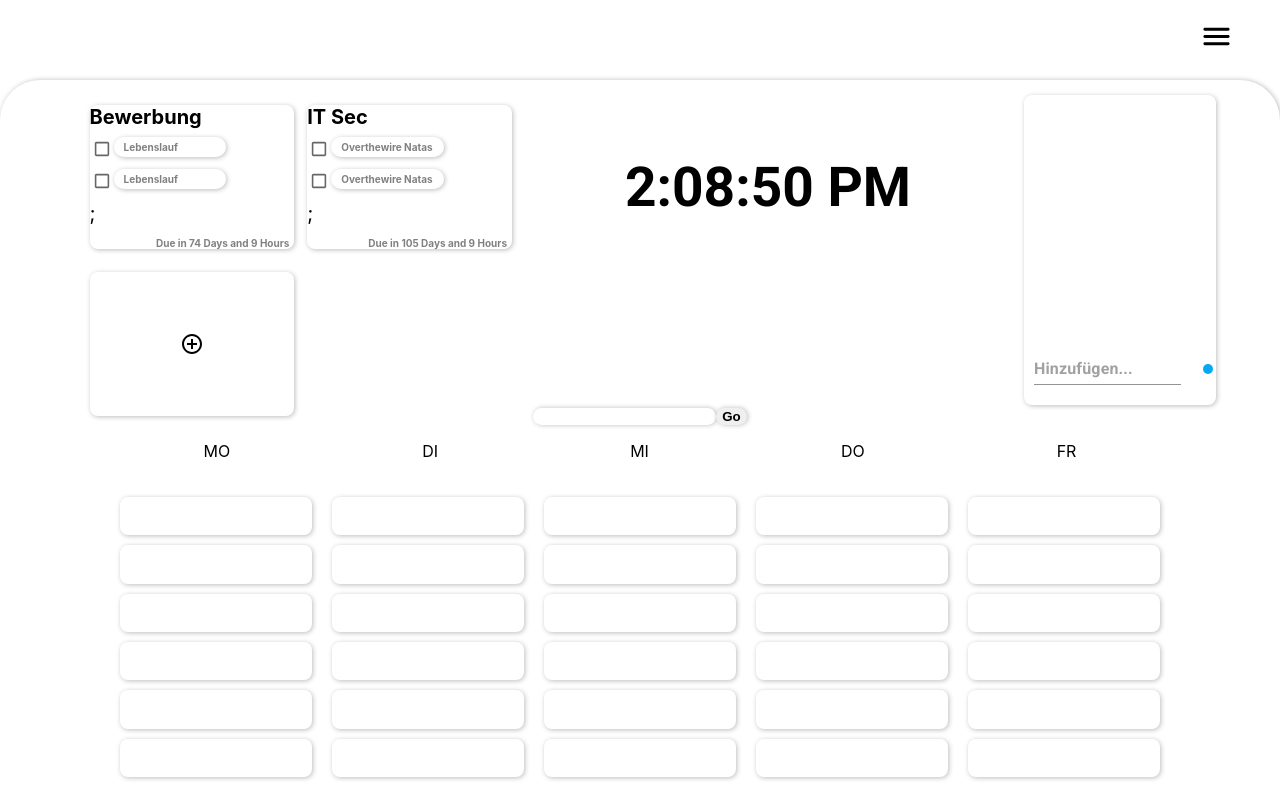
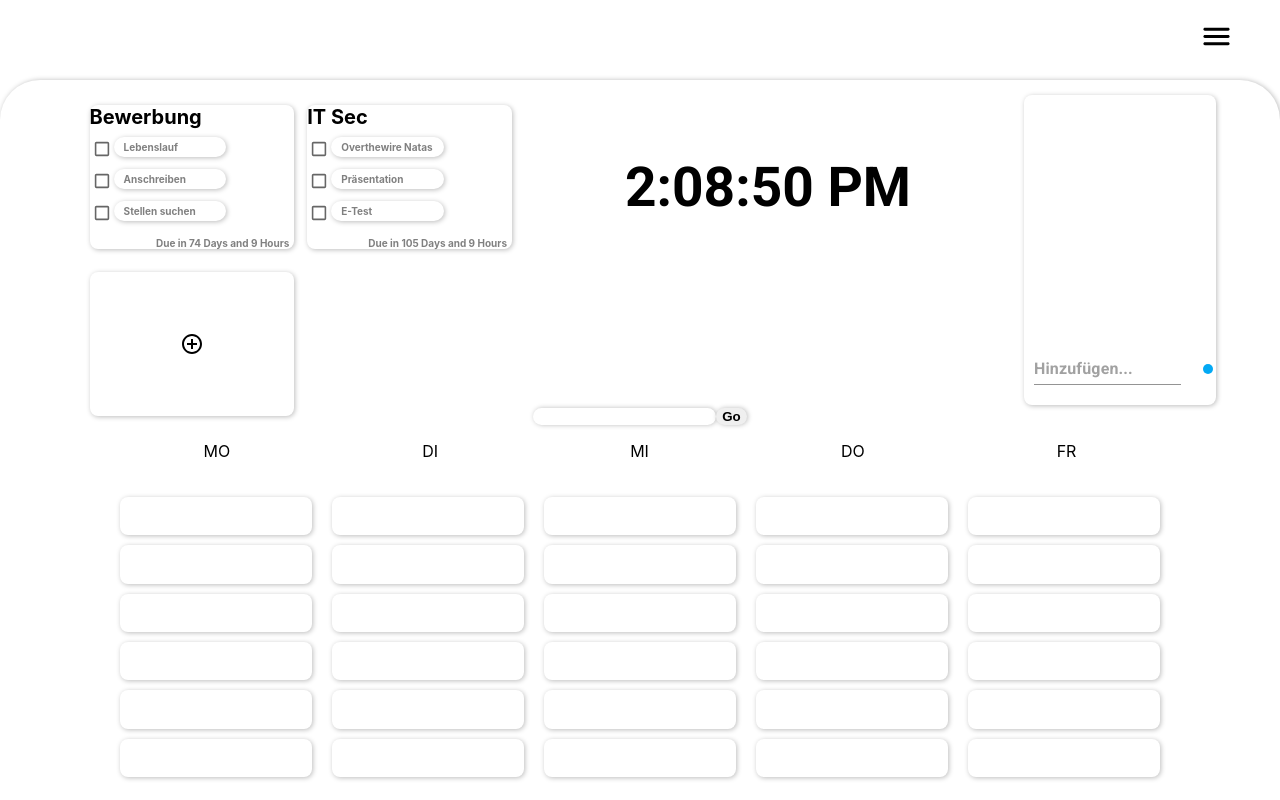
Before and after one commit to GeorgBueGIT/desk-app, a React (Create React App) app: page / in a window 1280 px wide. Built offline with nearby package versions, Linux system fonts and the light colour scheme; grey boxes are pictures that could not be loaded.

Commit message:
dynamic lowerTasks

```diff
--- a/src/Components/BigTasks.js
+++ b/src/Components/BigTasks.js
@@ -24,19 +24,20 @@ import Checkbox from '@mui/material/Checkbox';
 
 
 const ar = [{ id: 1, task: "Bewerbung", duration: dayjs('2022-11-20') }, { id: 2, task: "IT Sec", duration: dayjs('2022-12-21') }];
-const lowerTasks = [{ id: 1, task1: 'Lebenslauf', task2: 'Anschreiben', task3: 'Stellen suchen' },
-{ id: 2, task1: 'Overthewire Natas', task2: 'Präsentation', task3: 'E-Test' }]
+const lowerTasks = [{ id: 1, task: 'Lebenslauf' }, { id: 1, task: 'Anschreiben' }, { id: 1, task: 'Stellen suchen' },
+{ id: 2, task: 'Overthewire Natas' }, { id: 2, task: 'Präsentation' }, { id: 2, task: 'E-Test' }]
 
 
 
 
 function BigTasks() {
 
+
+
+
   function CustomDialog(props) {
 
     const { onClose, open } = props;
-
-    // var date = new Date().toLocaleString() + "";
 
     const [textName, setTextName] = useState("");
     const [date, setDate] = useState(dayjs());
@@ -65,7 +66,7 @@ function BigTasks() {
     const handleAdd = () => {
 
       ar.push({ id: 3, task: textName, duration: dayjs(date) });
-      lowerTasks.push({ id: 3, task1: "fafa", task2: '', task3: '' });
+      lowerTasks.push({ id: 3, task: "fafa"});
       setArray(ar);
       setlowerAr(lowerTasks);
 
@@ -150,21 +151,24 @@ function BigTasks() {
 
 
                     {lowerAr.map((index2) => {
+                      if(index2.id === index.id){
                       return (
                         <>
                           <div className='lowerTaskDiv'>
                             <Checkbox sx={{ transform: "scale(0.8)", padding: 0 }} />
                             <div className='lowerTaskAround'>
-                              <b id='due'> {lowerAr.at(index.id - 1).task1} </b>
+                              <b id='due'> {index2.task} </b>
                             </div>
                           </div>
 
                         </>
-                      )})};
+                      )
+                    } return;
+                    })}
 
-                      <div id='right'>
-                        <b id='due'>  {getleftDays(index.duration)} </b>
-                      </div>
+                    <div id='right'>
+                      <b id='due'>  {getleftDays(index.duration)} </b>
+                    </div>
 
                   </div>
                 </div>
```
